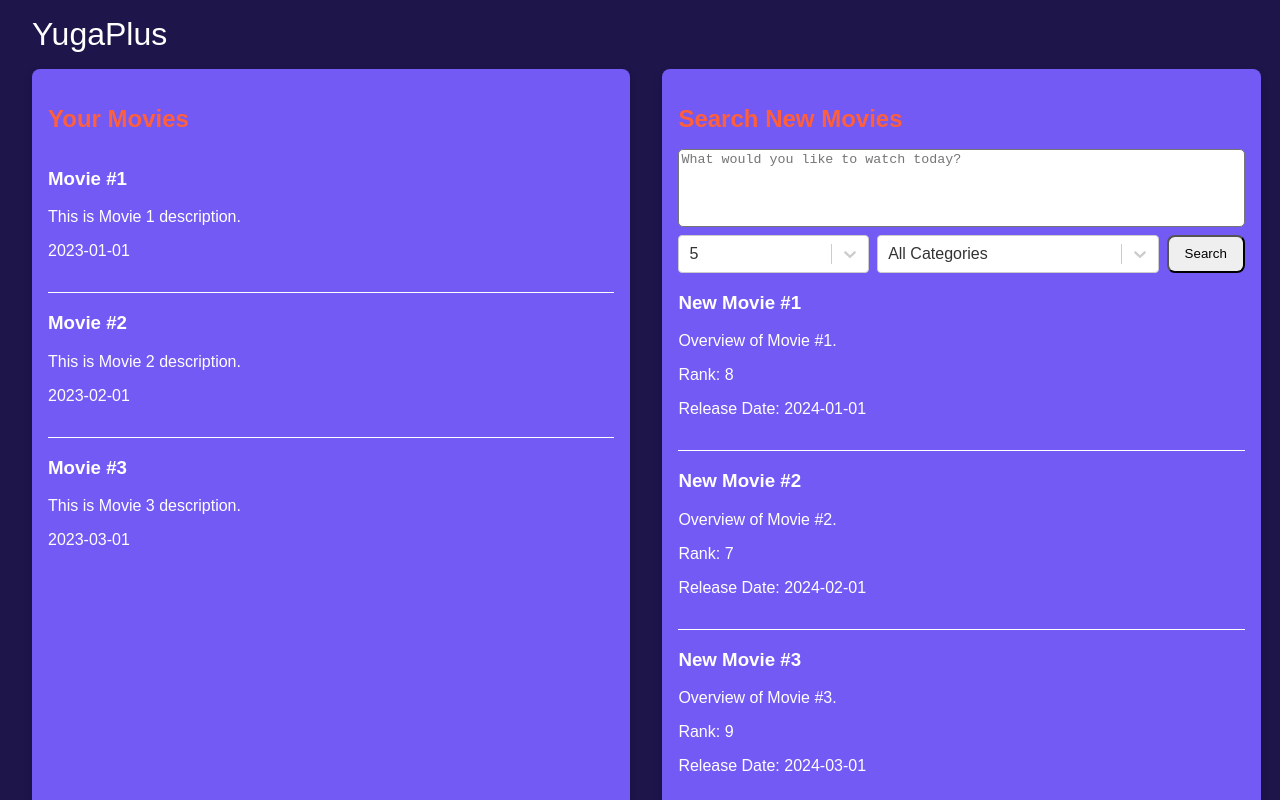
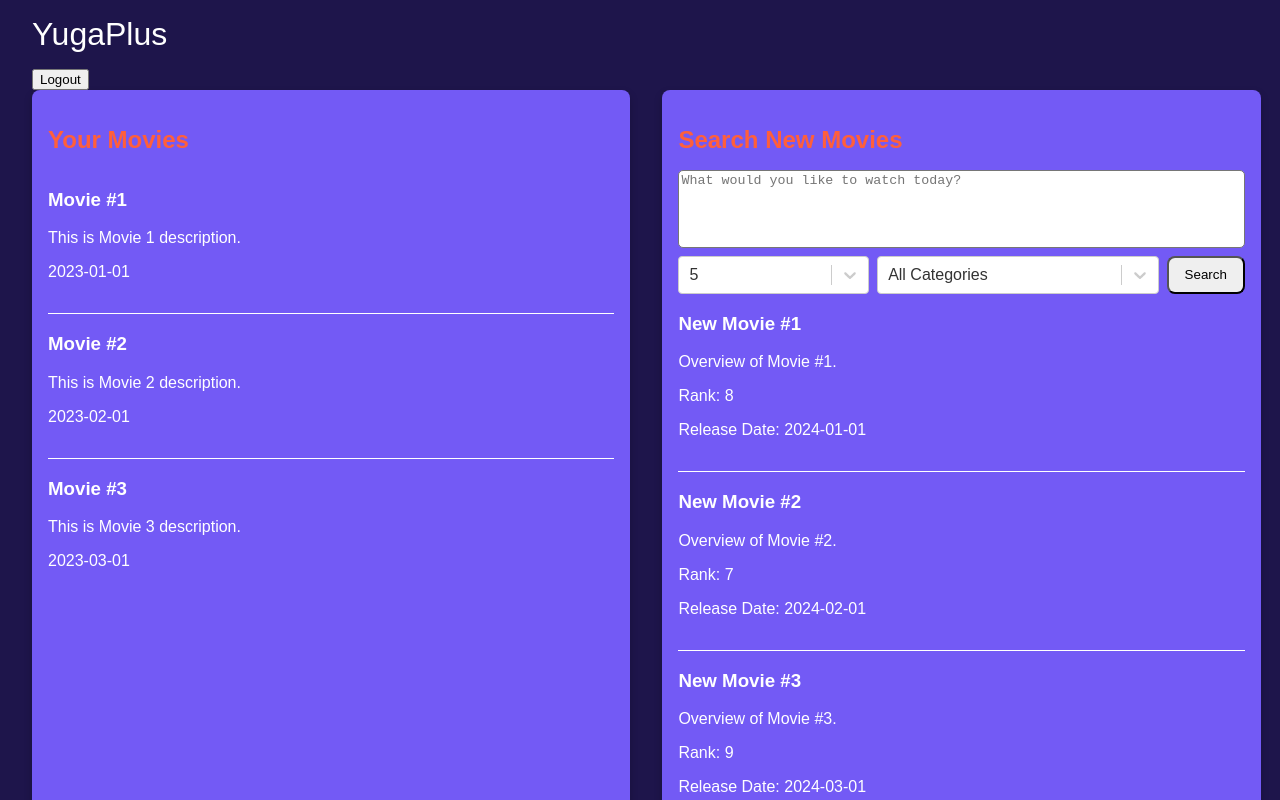
Before and after one commit to YugabyteDB-Samples/YugaPlus, a React (Create React App) app in the folder frontend/: page / in a window 1280 px wide. Built offline with nearby package versions, Linux system fonts and the light colour scheme; sample sign-in values are in the browser's storage.

Commit message:
implemented the logout function

```diff
--- a/frontend/src/App.js
+++ b/frontend/src/App.js
@@ -15,13 +15,16 @@ export default function App() {
 
     const setAuth = (auth) => {
         setIsAuthenticated(auth);
-        navigate('/');
+        if (auth)
+            navigate('/');
+        else
+            navigate('/login');
     };
 
     return (
         <Routes>
-            <Route path="/" element={isAuthenticated ? <UserHome /> : <Navigate to="/login" replace />} />
+            <Route path="/" element={isAuthenticated ? <UserHome setAuth={setAuth} /> : <Navigate to="/login" replace />} />
             <Route path="/login" element={isAuthenticated ? <Navigate to="/" replace /> : <LoginPage setAuth={setAuth} />} />
-        </Routes>
+        </Routes >
     );
 }
--- /dev/null
+++ b/frontend/src/logout.js
@@ -0,0 +1,26 @@
+import React from 'react';
+
+function Logout({ setAuth }) {
+
+    const handleLogout = async () => {
+        fetch('/logout', { method: 'POST' })
+            .then(response => response.json())
+            .then(data => {
+                if (data.success) {
+                    console.log('Logout successful!');
+                    setAuth(false);
+                } else {
+                    alert('Logout failed: ' + data.message);
+                }
+            })
+            .catch((error) => {
+                alert('Oops, something went wrong: ' + error.message);
+            });
+    };
+
+    return (
+        <button onClick={handleLogout}>Logout</button>
+    );
+};
+
+export default Logout;
--- a/frontend/src/userHome.js
+++ b/frontend/src/userHome.js
@@ -1,6 +1,7 @@
 import './userHome.css';
 import React from 'react';
 import Select from "react-select";
+import LogOut from './logout';
 
 const UserLibraryContext = React.createContext(null);
 const SearchAreaContext = React.createContext(null);
@@ -14,7 +15,7 @@ const categoriesList = [
     { label: 'Comedy', value: 'Comedy' }
 ];
 
-export default function UserHome() {
+export default function UserHome({ setAuth }) {
     const [selectedRank, changeRank] = React.useState(ranksList[4]);
     const [selectedCategory, changeCategory] = React.useState(categoriesList[0]);
 
@@ -38,6 +39,9 @@ export default function UserHome() {
             <div className="app-main-container">
                 <div className="title-container">
                     <div className="title">YugaPlus</div>
+                    <div className="logout">
+                        <LogOut setAuth={setAuth} />
+                    </div>
                 </div>
                 <div className="sections-container">
                     <UserLibraryContext.Provider value={{ userLibrary, setUserLibrary }}>
```
Also changed, not shown: 1 other file (tests, documents, lock files or other folders).
